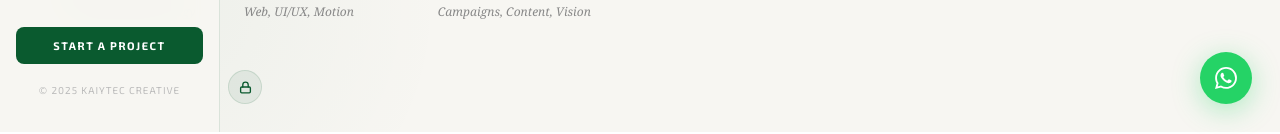
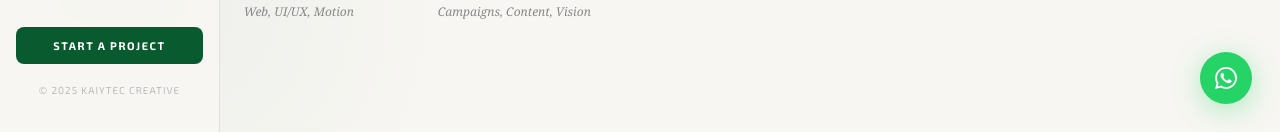
Before and after one commit to hellokaiytec-blip/Kaiytec-Creative-, a React (Vite) app: page / in a window 1280 px wide. Shown: the part 668-802 px from the top of the page. Built offline with nearby package versions, Linux system fonts and the light colour scheme.

Commit message:
Add display none to transition styles

```diff
--- a/src/App.jsx
+++ b/src/App.jsx
@@ -1695,7 +1695,7 @@ export default function App() {
         background:"rgba(10,90,47,0.07)", border:`1px solid ${BRAND.border}`,
         borderRadius:"50%", width:34, height:34, cursor:"pointer",
         display:"flex", alignItems:"center", justifyContent:"center",
-        transition:"all 0.2s",
+        transition:"all 0.2s",display:"none",
       }}
         onMouseEnter={e => { e.currentTarget.style.background = BRAND.greenLight; e.currentTarget.style.transform="scale(1.1)"; }}
         onMouseLeave={e => { e.currentTarget.style.background = "rgba(10,90,47,0.07)"; e.currentTarget.style.transform="scale(1)"; }}
```
